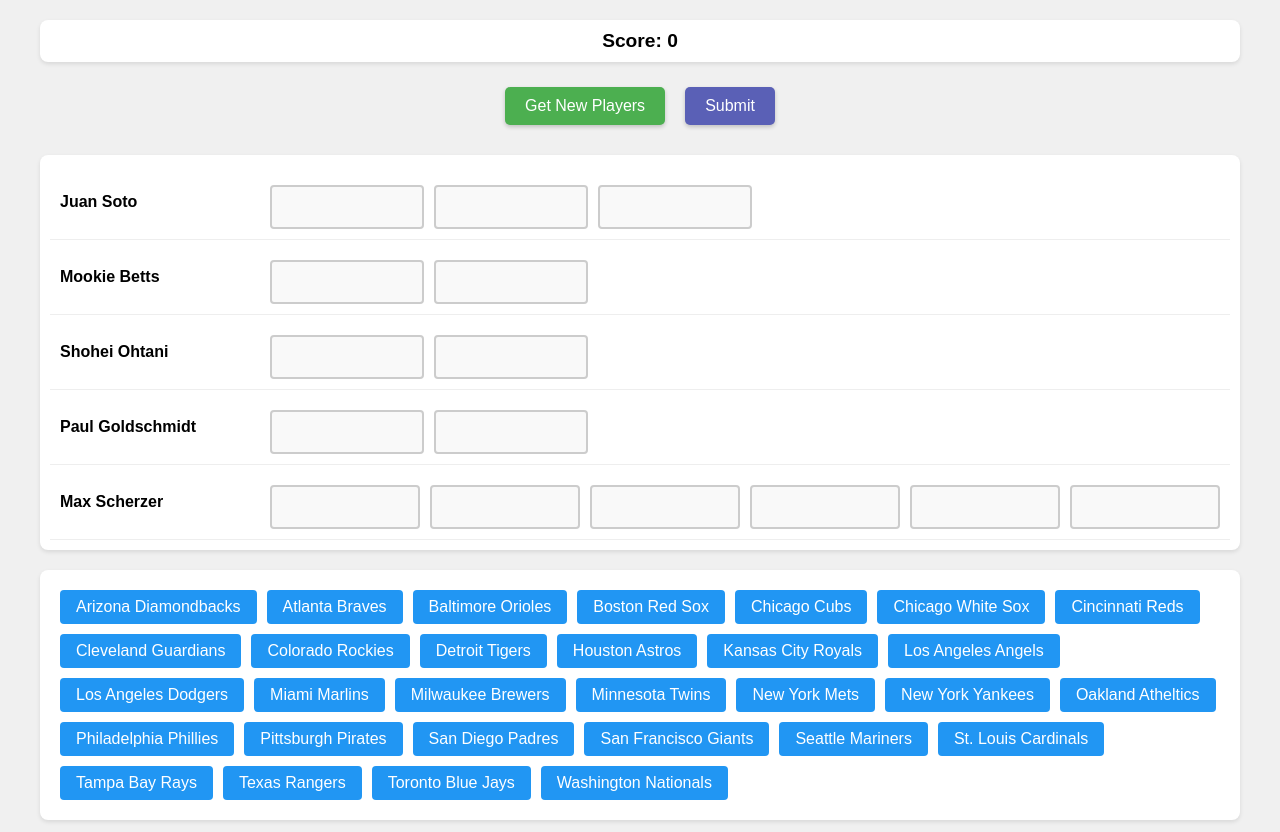
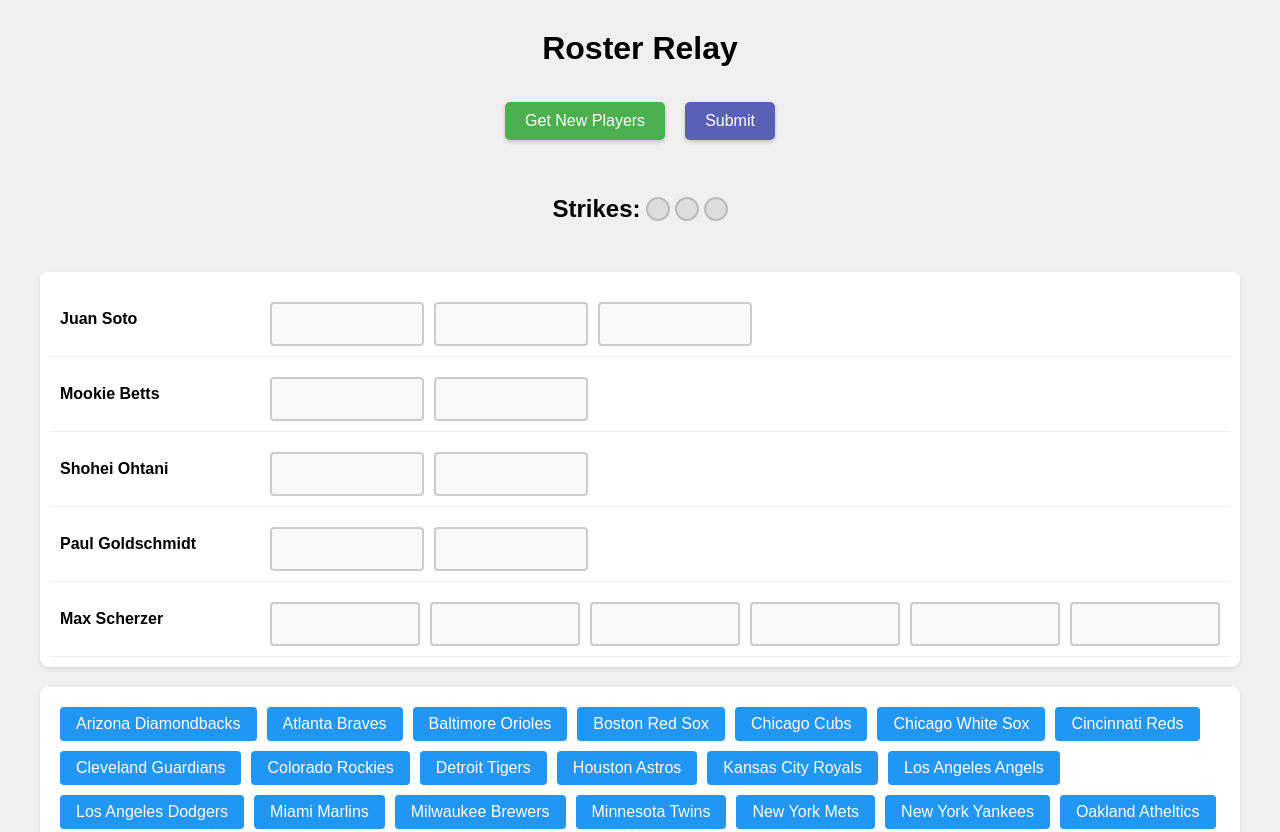
Before and after one commit to dylanwoolf/RosterRelay, a plain HTML site: page index.html in a window 1280 px wide. Shown: the top 832 px of the page. Drawn offline with Linux system fonts and the light colour scheme; files whose address does not match are found by name.

Commit message:
Update index.html
strikes, title on top

```diff
--- a/index.html
+++ b/index.html
@@ -8,10 +8,17 @@
 </head>
 <body>
     <div class="container">
-        <div class="score">Score: <span id="score">0</span></div>
+        <!-- <div class="score">Score: <span id="score">0</span></div> -->
+        <h1>Roster Relay</h1>
         <div id="buttonContainer">
             <button class="inline" id="newPlayersButton">Get New Players</button>
             <button class="inline" id="submitButton">Submit</button>
+        </div>
+        <div class="outs">
+            <p><strong>Strikes:</strong></p>
+            <span class="dot empty"></span>
+            <span class="dot empty"></span>
+            <span class="dot empty"></span>
         </div>
         <div class="player-container" id="playerContainer"></div>
         <div class="team-list" id="teamList"></div>
```
